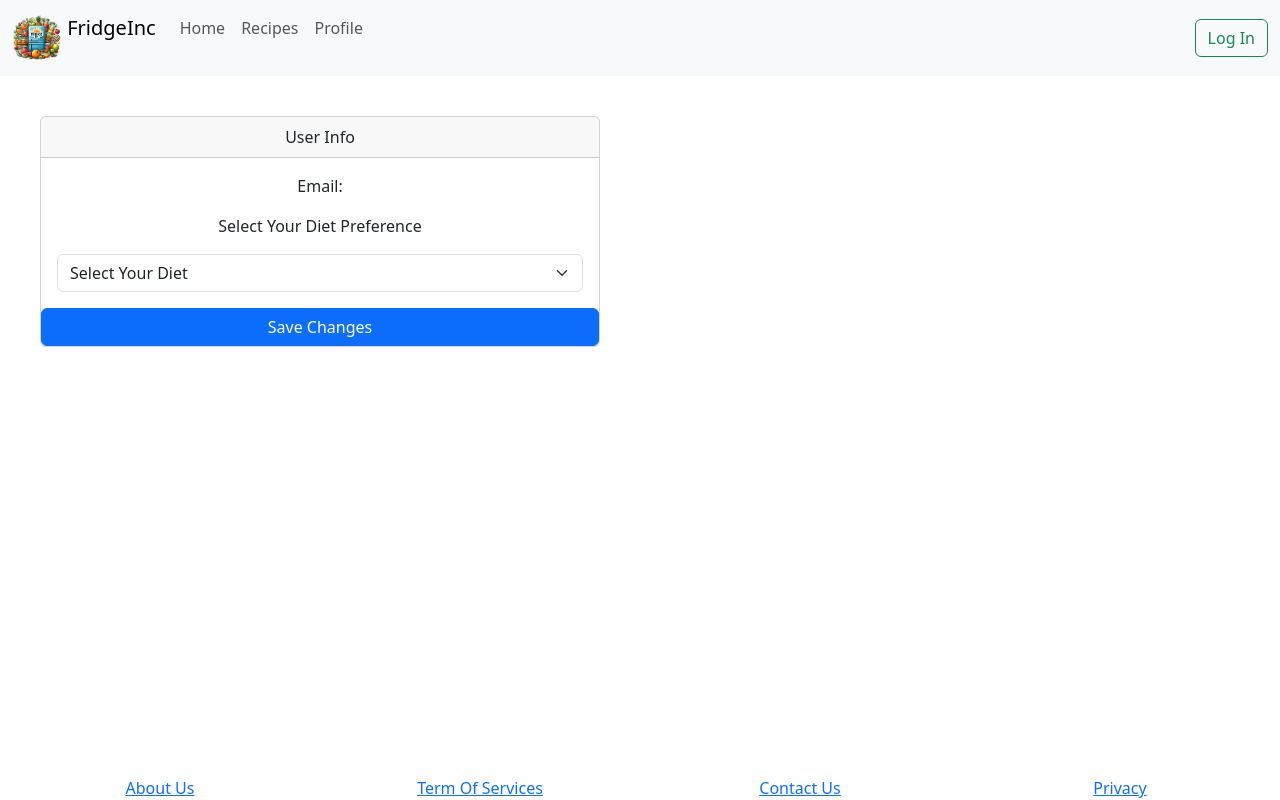
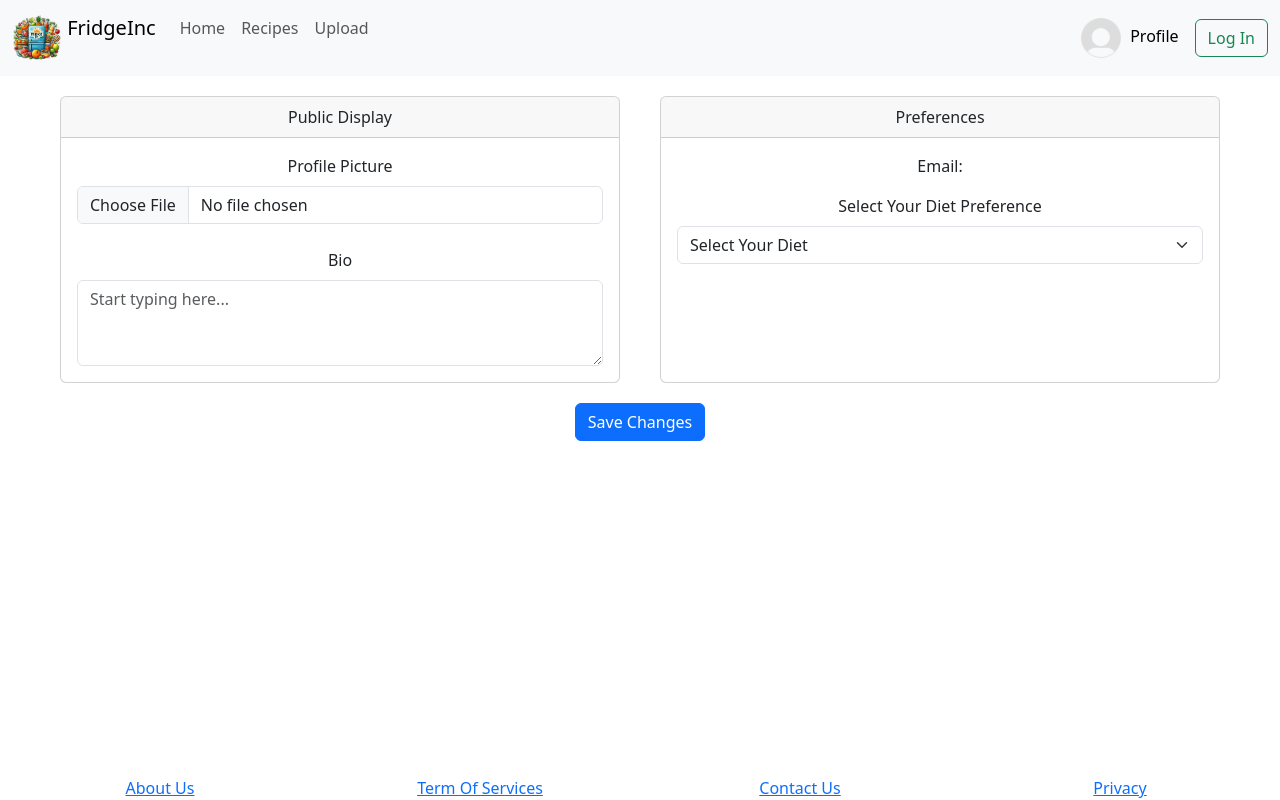
Before and after one commit to shibcreate/FridgeInc, a React (Vite) app in the folder client/: page /account in a window 1280 px wide. Built offline with nearby package versions, Linux system fonts and the light colour scheme.

Commit message:
upload userpfp and bio
doesnt get stored but ill debug that soon, trying to make profile more organized/easy to use

```diff
--- a/client/src/components/Navigation.jsx
+++ b/client/src/components/Navigation.jsx
@@ -19,13 +19,30 @@ export default function Navigation() {
             />{' '}
             FridgeInc
           </Navbar.Brand>
+
             <Nav.Link href="/">Home</Nav.Link>
+
             <Nav.Link href="/recipes">Recipes</Nav.Link>
-            <Nav.Link href="/profile">Profile</Nav.Link>
+
+            <Nav.Link href="/profile">Upload</Nav.Link>
           </Nav>
+
+          <Navbar.Brand href="/account" style={{ fontSize: '16px' }}>
+            <img
+              alt = "Default profile picture"
+              src = "/src/resources/default_pfp.png"
+              width = "40"
+              height = "40"
+              classname = "d-inline-block align-top"
+              style={{ marginRight: "5px" }}
+            />{' '}
+            Profile
+          </Navbar.Brand>
+
           <Link to='/login'>
           <Button variant="outline-success">Log In</Button>
           </Link>
+
         </Container>
       </Navbar>
   );
--- a/client/src/pages/Account.jsx
+++ b/client/src/pages/Account.jsx
@@ -1,55 +1,98 @@
 import { useState } from 'react';
-import { Link, useLocation } from 'react-router-dom';
+import { useLocation } from 'react-router-dom';
 import Card from 'react-bootstrap/Card';
 import Form from 'react-bootstrap/Form';
+import Button from 'react-bootstrap/Button';
 
 export default function Account() {
   const location = useLocation();
   const { email, name } = location.state || {};
   const [dietPreference, setDietPreference] = useState('');
+  const [profilePicture, setProfilePicture] = useState(null);
+  const [bio, setBio] = useState('');
+
+  const handleDietPreferenceChange = (e) => {
+    setDietPreference(e.target.value);
+  };
+
+  const handleProfilePictureChange = (e) => {
+    setProfilePicture(e.target.files[0]);
+  };
+
+  const handleBioChange = (e) => {
+    setBio(e.target.value);
+  };
 
   const handleSaveChanges = async () => {
     try {
-      const response = await fetch('http://localhost:3001/save-diet-preference', {
+      const formData = new FormData();
+      formData.append('email', email);
+      formData.append('dietPreference', dietPreference);
+      formData.append('profilePicture', profilePicture);
+      formData.append('bio', bio);
+
+      const response = await fetch('http://localhost:3001/save-account-details', {
         method: 'POST',
-        headers: {
-          'Content-Type': 'application/json',
-        },
-        body: JSON.stringify({ email, dietPreference }),
+        body: formData,
       });
 
       if (response.ok) {
-        console.log('Diet preference saved successfully');
+        console.log('Account details saved successfully');
         // Optionally, you can redirect the user to another page after saving
       } else {
-        console.error('Failed to save diet preference');
+        console.error('Failed to save account details');
       }
     } catch (error) {
-      console.error('Error saving diet preference:', error);
+      console.error('Error saving account details:', error);
     }
   };
 
   return (
-    <Card style={{ width: '35rem', margin: '40px' }}>
-      <Card.Header>User Info</Card.Header>
+    <div className="d-flex flex-column align-items-center">
+      <div className="d-flex justify-content-between">
+      <Card style={{ width: '35rem', margin: '20px' }}>
+          <Card.Header>Public Display</Card.Header>
+          <Card.Body>
+            <Form.Group controlId="profilePicture">
+              <Form.Label>Profile Picture</Form.Label>
+              <Form.Control type="file" onChange={handleProfilePictureChange} />
+            </Form.Group>
+            <br></br>
+            <Form.Group controlId="bio">
+              <Form.Label>Bio</Form.Label>
+              <Form.Control
+                as="textarea"
+                rows={3}
+                value={bio}
+                onChange={handleBioChange}
+                placeholder="Start typing here..."
+              />
+            </Form.Group>
+          </Card.Body>
+        </Card>
+
+        <Card style={{ width: '35rem', margin: '20px' }}>
+          <Card.Header>Preferences</Card.Header>
           <Card.Body>
             <Card.Text>Email: {email}</Card.Text>
-        <Card.Text>Select Your Diet Preference</Card.Text>
+            <Form.Group controlId="dietPreference">
+              <Form.Label>Select Your Diet Preference</Form.Label>
               <Form.Select
-          aria-label="Default select example"
-          onChange={(e) => setDietPreference(e.target.value)}
+                aria-label="Select your diet preference"
+                onChange={handleDietPreferenceChange}
               >
                 <option>Select Your Diet</option>
-          <option value="1">No-Eggs</option>
-          <option value="2">Vegetarian</option>
-          <option value="3">Gluten-Free</option>
+                <option value="No-Eggs">No-Eggs</option>
+                <option value="Vegetarian">Vegetarian</option>
+                <option value="Gluten-Free">Gluten-Free</option>
               </Form.Select>
-        {/* Other profile information */}
+            </Form.Group>
           </Card.Body>
-      <button className="btn btn-primary" onClick={handleSaveChanges}>
+        </Card>
+      </div>
+      <Button className="btn btn-primary" onClick={handleSaveChanges}>
         Save Changes
-      </button>
-      {/* Using a button instead of Link for form submission */}
-    </Card>
+      </Button>
+    </div>
   );
 }
--- a/client/src/pages/Profile.jsx
+++ b/client/src/pages/Profile.jsx
@@ -53,7 +53,7 @@ function Profile() {
     <div>
       {isLoggedIn ? ( // Render content only if the user is logged in
         <div>
-          <h1>Profile</h1>
+          <h1>Upload</h1><br></br>
           <h3>Snap a picture of your fridge</h3>
           <button onClick={handleImageUpload}>Upload Image</button>
           <input
--- a/client/src/pages/RecipesList.jsx
+++ b/client/src/pages/RecipesList.jsx
@@ -124,6 +124,7 @@ function RecipesList() {
               <input
                 type="checkbox"
                 checked={filters.vegetarian}
+                style={{ marginRight: "5px" }}
                 onChange={() => handleFilterChange('vegetarian')}
               />
               Vegetarian
@@ -132,6 +133,7 @@ function RecipesList() {
               <input
                 type="checkbox"
                 checked={filters.glutenFree}
+                style={{ marginRight: "5px" }}
                 onChange={() => handleFilterChange('glutenFree')}
               />
               Gluten-Free
@@ -140,6 +142,7 @@ function RecipesList() {
               <input
                 type="checkbox"
                 checked={filters.noEggs}
+                style={{ marginRight: "5px" }}
                 onChange={() => handleFilterChange('noEggs')}
               />
               No Eggs
```
Also changed, not shown: client/src/resources/default_pfp.png (added). Lines whose indentation alone changed are shown as unchanged.
